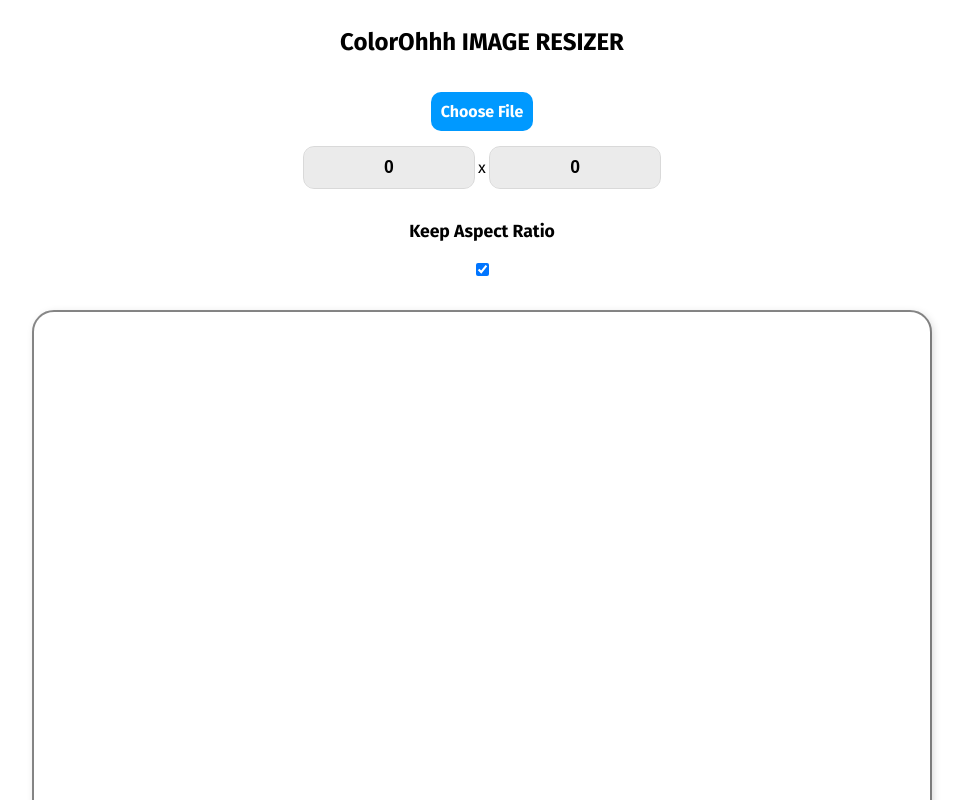
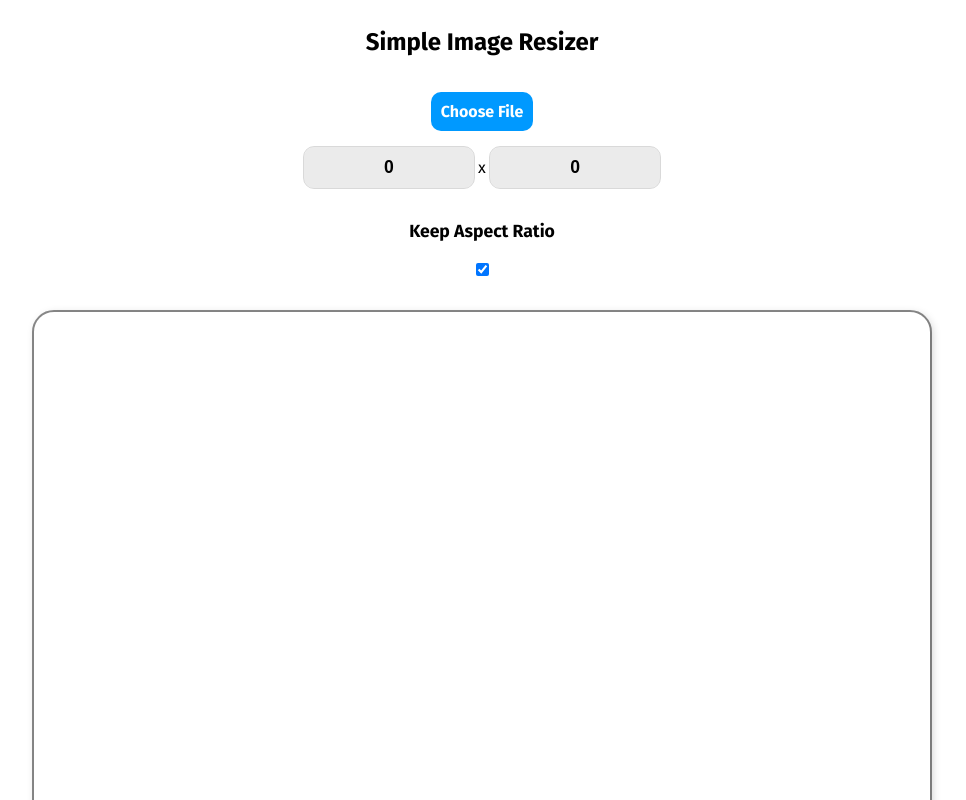
Before and after one commit to WillMoody27/ImageResizer, a plain HTML site: page index.html in a window 1280 px wide. Shown: the top 800 px of the page, without its empty margins (166-1132 px from the left). Drawn offline with Linux system fonts and the light colour scheme.

Commit message:
html update

```diff
--- a/index.html
+++ b/index.html
@@ -9,7 +9,7 @@
   </head>
   <body>
     <div class="resizer">
-      <h2>ColorOhhh IMAGE RESIZER</h2>
+      <h2>Simple Image Resizer</h2>
       <label for="resizer_fileId" class="resizer__upload-btn"
         >Choose File</label
       >
```
